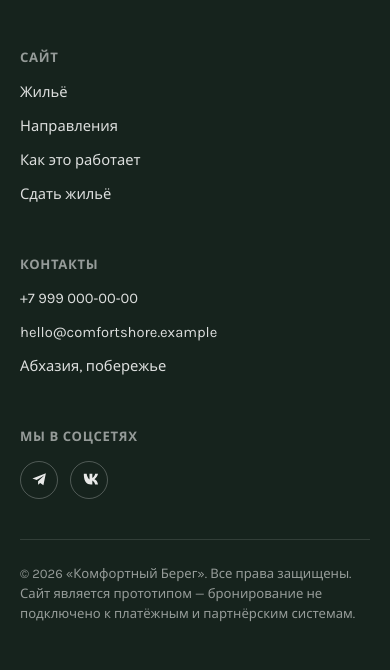
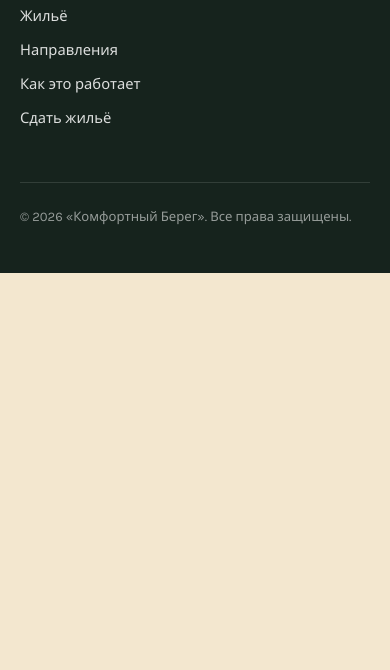
Before and after one commit to imblock42-rgb/Comfortniy_bereg, a website with bundled scripts: page index.html in a window 390 px wide. Shown: the part 7500-8170 px from the top of the page. After the commit the page ends 7773 px from the top, so only its background shows below. Built offline with nearby package versions, Linux system fonts and the light colour scheme; a web font is replaced by a local one.

Commit message:
Drop prototype framing and placeholder contacts
- Remove "статический прототип" wording from the footer, booking form
  note, README and package.json — the copy no longer disclaims the site
  as a prototype.
- Remove the placeholder phone/email/address and the dead-link social
  icons from the footer (no real contact details exist yet); collapse
  the footer grid from 4 to 2 columns and drop the now-unused
  .social-links CSS.
- README now notes booking works as a validated inquiry with an
  on-page confirmation, without calling the site a prototype.

Co-Authored-By: Claude Sonnet 5 <noreply@anthropic.com>

```diff
--- a/index.html
+++ b/index.html
@@ -372,7 +372,6 @@
         </div>
 
         <button type="submit" class="btn btn-primary">Отправить заявку</button>
-        <p class="form-note">Это статический прототип: заявка не отправляется на сервер и не бронирует жильё по-настоящему.</p>
       </form>
     </div>
   </section>
@@ -396,27 +395,9 @@
         <a href="#booking">Сдать жильё</a>
       </div>
 
-      <div class="footer-col">
-        <h3>Контакты</h3>
-        <a href="tel:+79990000000">+7&nbsp;999&nbsp;000&#8209;00&#8209;00</a>
-        <a href="mailto:hello@comfortshore.example">hello@comfortshore.example</a>
-        <span>Абхазия, побережье</span>
-      </div>
-
-      <div class="footer-col footer-social">
-        <h3>Мы в соцсетях</h3>
-        <div class="social-links">
-          <a href="#" aria-label="Telegram">
-            <svg viewBox="0 0 24 24" aria-hidden="true"><path d="M21 3 2 10.5l6 2.2L19 6l-9 8.5v5l3-2.7 4.5 3.2z"/></svg>
-          </a>
-          <a href="#" aria-label="ВКонтакте">
-            <svg viewBox="0 0 24 24" aria-hidden="true"><path d="M4 4h4c.3 3 2 6.5 4 8V4h4v6c2-1 3.5-3.5 4-6h4c-.5 3-2.5 6-5 7.5 2.5 1 4.5 3.5 5 7.5h-4c-.6-2.5-2.3-4.5-4-5.5v5.5h-2c-6 0-9.5-4-10-13z"/></svg>
-          </a>
-        </div>
-      </div>
     </div>
     <div class="container">
-      <p class="footer-bottom">&copy; 2026 «Комфортный Берег». Все права защищены. Сайт является прототипом — бронирование не подключено к платёжным и партнёрским системам.</p>
+      <p class="footer-bottom">&copy; 2026 «Комфортный Берег». Все права защищены.</p>
     </div>
   </footer>
 
--- a/package.json
+++ b/package.json
@@ -2,7 +2,7 @@
   "name": "comfortniy-bereg",
   "version": "1.0.0",
   "private": true,
-  "description": "Комфортный Берег — статический прототип сервиса посуточной аренды жилья в Абхазии.",
+  "description": "Комфортный Берег — сервис посуточной аренды жилья в Абхазии.",
   "type": "module",
   "scripts": {
     "lint:js": "eslint src test",
--- a/style.css
+++ b/style.css
@@ -638,7 +638,7 @@ img, svg { max-width: 100%; }
 
 .footer-grid {
   display: grid;
-  grid-template-columns: 1.4fr 1fr 1fr 1fr;
+  grid-template-columns: 1.6fr 1fr;
   gap: 2.5rem;
   padding-bottom: 2.5rem;
 }
@@ -669,33 +669,6 @@ img, svg { max-width: 100%; }
 
 .footer-col a:hover { color: var(--color-gold); }
 
-.social-links {
-  display: flex;
-  gap: 0.75rem;
-}
-
-.social-links a {
-  width: 38px;
-  height: 38px;
-  border-radius: 50%;
-  border: 1px solid rgba(255, 255, 255, 0.25);
-  display: inline-flex;
-  align-items: center;
-  justify-content: center;
-  margin: 0;
-}
-
-.social-links svg {
-  width: 17px;
-  height: 17px;
-  fill: rgba(255, 255, 255, 0.9);
-}
-
-.social-links a:hover {
-  border-color: var(--color-gold);
-  background: rgba(227, 162, 75, 0.15);
-}
-
 .footer-bottom {
   border-top: 1px solid rgba(255, 255, 255, 0.12);
   padding-top: 1.5rem;
@@ -709,7 +682,6 @@ img, svg { max-width: 100%; }
    ============================================================ */
 @media (width <= 900px) {
   .booking-layout { grid-template-columns: 1fr; }
-  .footer-grid { grid-template-columns: 1fr 1fr; }
 }
 
 @media (width <= 860px) {
```
Also changed, not shown: README.md.
